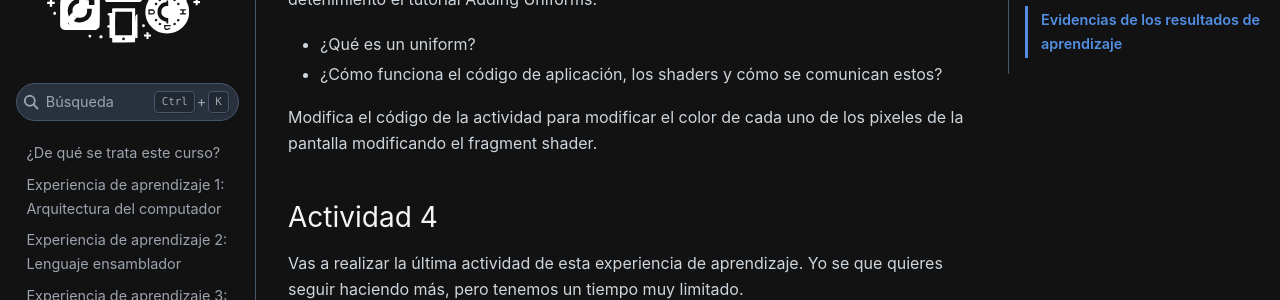
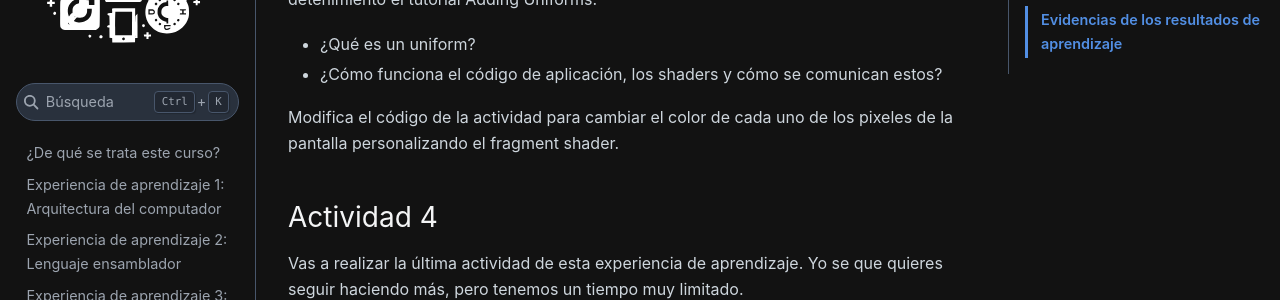
Before and after one commit to juanferfranco/SistemasComputacionales, a Sphinx documentation site: the page built from docs/_unidad7/unidad7.rst, in a window 1280 px wide and 900 px high, scrolled down 2974 px. Shown: the part 153-453 px from the top of the window. Built offline with Sphinx 7.4.7 and the Sphinx Book theme 1.1.4, drawn with Linux system fonts in a browser that asks for light colours.

Commit message:
Update unidad7.rst

```diff
--- a/docs/_unidad7/unidad7.rst
+++ b/docs/_unidad7/unidad7.rst
@@ -126,8 +126,8 @@ Vas a leer con detenimiento el tutorial Adding Uniforms.
 * ¿Qué es un uniform?
 * ¿Cómo funciona el código de aplicación, los shaders y cómo se comunican estos?
 
-Modifica el código de la actividad para modificar el color de cada uno
-de los pixeles de la pantalla modificando el fragment shader.
+Modifica el código de la actividad para cambiar el color de cada uno
+de los pixeles de la pantalla personalizando el fragment shader.
 
 Actividad 4
 **************
```
